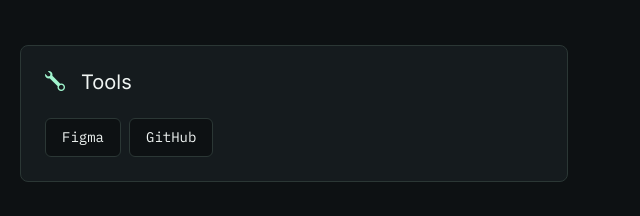
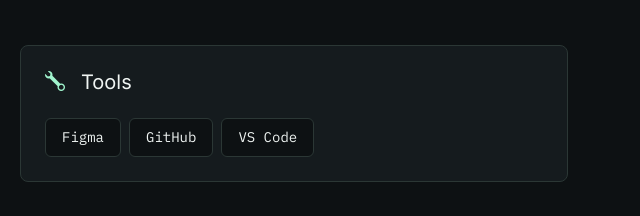
Before and after one commit to uros703/Portfolio, a plain HTML site: page index.html in a window 1280 px wide. Shown: the part 1457-1673 px from the top of the page, 632-1272 px from the left. Drawn offline with nearby package versions, Linux system fonts and the light colour scheme.

Commit message:
add vs code to tools

```diff
--- a/index.html
+++ b/index.html
@@ -136,6 +136,7 @@
               <ul class="chip-list">
                 <li class="chip">Figma</li>
                 <li class="chip">GitHub</li>
+                <li class="chip">VS Code</li>
               </ul>
             </div>
           </div>
```
